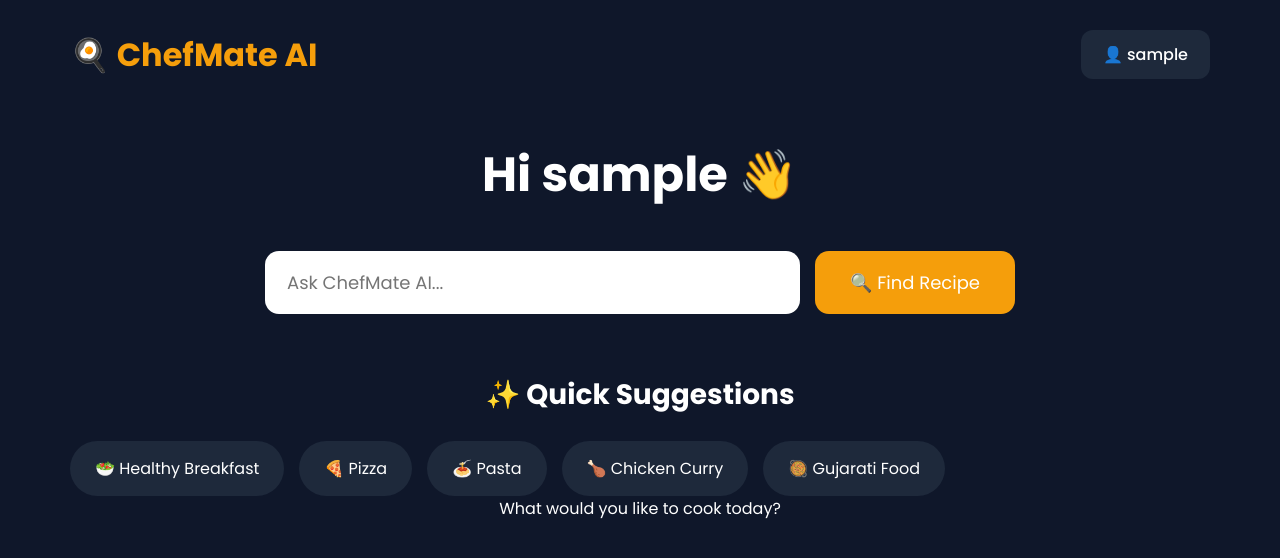
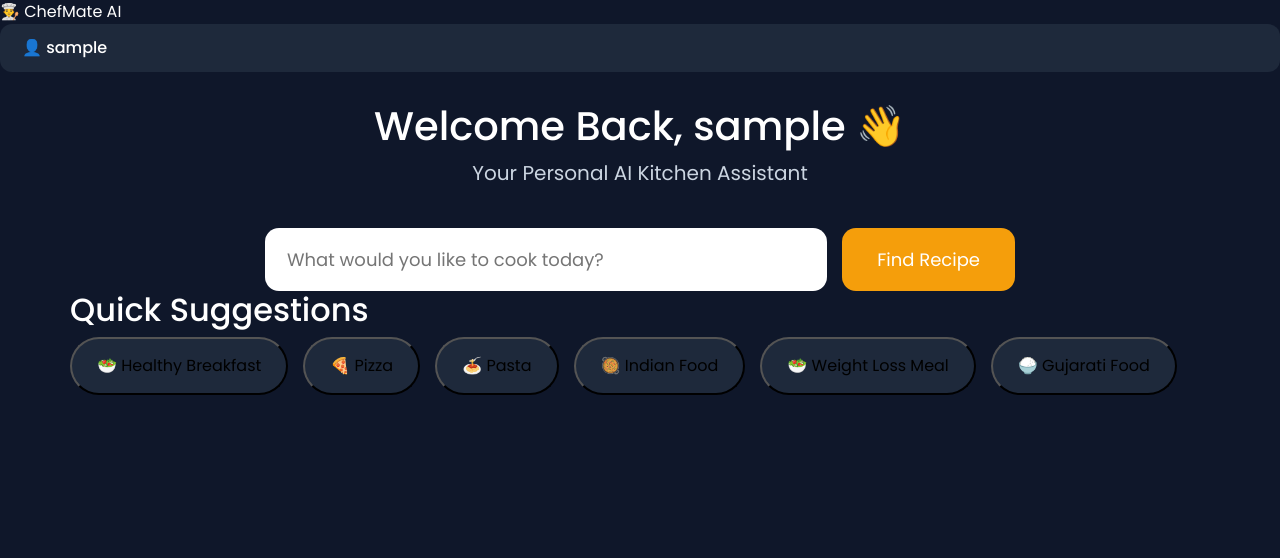
Before and after one commit to sonivarshil000-coder/ChefMate-AI, a Flask app: page /ai-home in a window 1280 px wide. Shown: the top 558 px of the page. Run offline with Flask 3, Linux system fonts and the light colour scheme; a user stored in the database is signed in.

Commit message:
Completed project foundation

```diff
--- a/templates/ai_home.html
+++ b/templates/ai_home.html
@@ -4,25 +4,28 @@
 <head>
 
     <meta charset="UTF-8">
-
     <meta name="viewport" content="width=device-width, initial-scale=1.0">
 
     <title>ChefMate AI</title>
+    <link href="https://cdn.jsdelivr.net/npm/bootstrap@5.3.7/dist/css/bootstrap.min.css" rel="stylesheet">
 
     <link rel="stylesheet" href="{{ url_for('static', filename='css/ai_home.css') }}">
 
     <link href="https://fonts.googleapis.com/css2?family=Poppins:wght@300;400;500;600;700&display=swap"
         rel="stylesheet">
 
+
 </head>
 
 <body>
 
-    <div class="container">
+    <nav>
 
-        <header>
+        <div class="logo">
 
-            <h1>🍳 ChefMate AI</h1>
+            👨‍🍳 ChefMate AI
+
+        </div>
 
         <div class="user">
 
@@ -30,54 +33,59 @@
 
         </div>
 
-        </header>
+    </nav>
 
-        <section class="hero">
+    <div class="container">
 
-            <h2>
+        <div class="hero">
 
-                Hi {{ session['user'] }} 👋
+            <h1>
 
-            </h2>
+                Welcome Back, {{ session['user'] }} 👋
+
+            </h1>
 
             <p>
-                <div class="search-box">
 
-                    <input type="text" placeholder="Ask ChefMate AI...">
+                Your Personal AI Kitchen Assistant
 
-                    <button>
+            </p>
 
-                        🔍 Find Recipe
+        </div>
+
+        <form class="search-box">
+
+            <input type="text" placeholder="What would you like to cook today?">
+
+            <button type="submit">
+
+                Find Recipe
 
             </button>
 
-                </div>
+        </form>
 
-                <div class="suggestions">
+        <div class="quick">
 
-                    <h3>✨ Quick Suggestions</h3>
+            <h2>Quick Suggestions</h2>
 
             <div class="chips">
 
-                        <div class="chip">🥗 Healthy Breakfast</div>
+                <button class="chip">🥗 Healthy Breakfast</button>
 
-                        <div class="chip">🍕 Pizza</div>
+                <button class="chip">🍕 Pizza</button>
 
-                        <div class="chip">🍝 Pasta</div>
+                <button class="chip">🍝 Pasta</button>
 
-                        <div class="chip">🍗 Chicken Curry</div>
+                <button class="chip">🥘 Indian Food</button>
 
-                        <div class="chip">🥘 Gujarati Food</div>
+                <button class="chip">🥗 Weight Loss Meal</button>
+
+                <button class="chip">🍚 Gujarati Food</button>
 
             </div>
 
         </div>
-
-                What would you like to cook today?
-
-            </p>
-
-        </section>
 
     </div>
 
```
Lines whose indentation alone changed are shown as unchanged.
